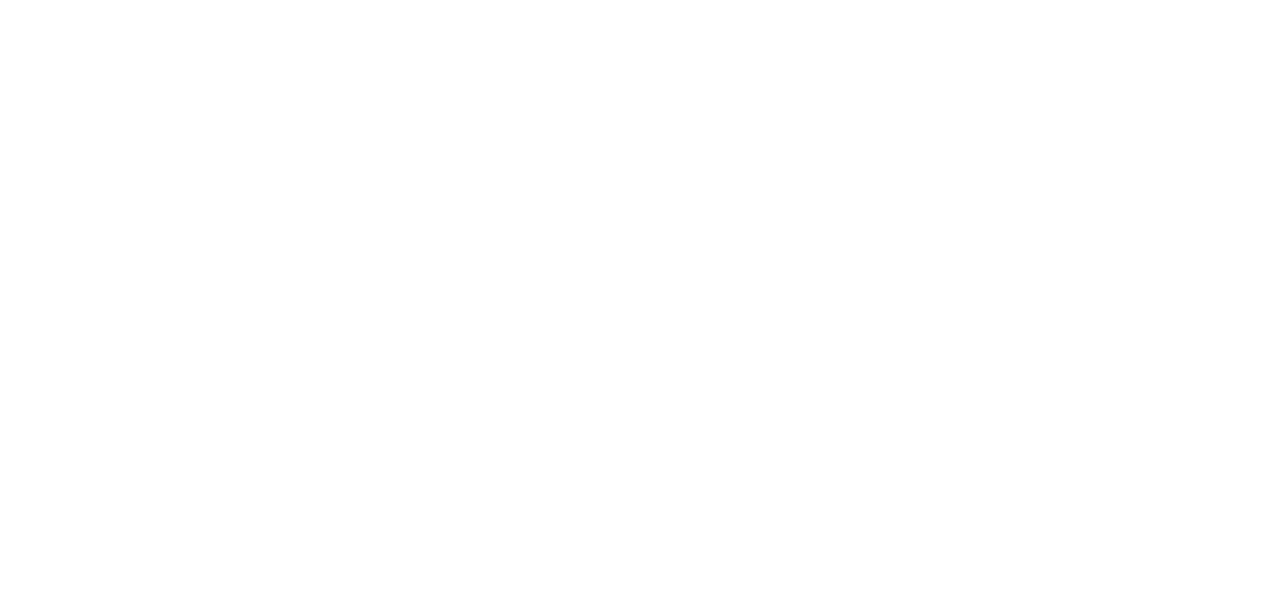
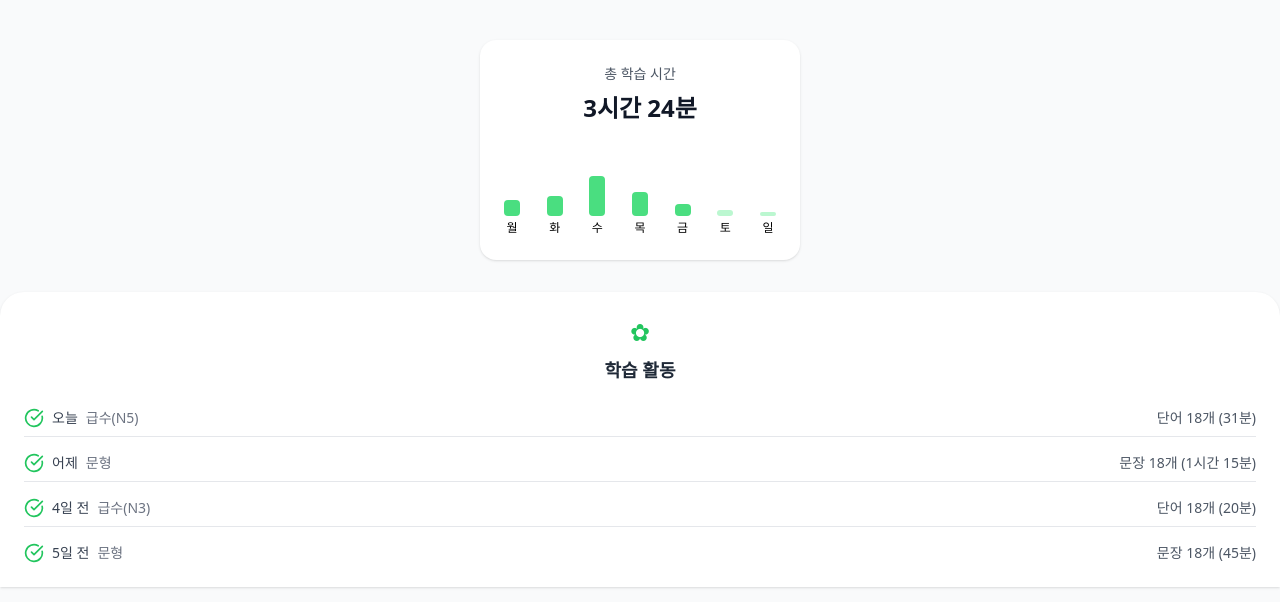
Before and after one commit to engineer-2003/frontend, a React (Vite) app: page /history in a window 1280 px wide. Before the commit this address had no page. Shown: the top 602 px of the page. Built offline with nearby package versions, Linux system fonts and the light colour scheme.

Commit message:
feat: 학습기록확인페이지(history) 추가

```diff
--- a/package.json
+++ b/package.json
@@ -11,6 +11,7 @@
   },
   "dependencies": {
     "axios": "^1.11.0",
+    "lucide-react": "^0.540.0",
     "react": "^19.1.1",
     "react-dom": "^19.1.1",
     "react-router-dom": "^7.8.1"
--- a/src/App.tsx
+++ b/src/App.tsx
@@ -5,6 +5,7 @@ import Signup from "./pages/Signup";
 import MainSelect from "./pages/MainSelect";
 import LevelSelect from "./pages/LevelSelect";
 import PartSelect from "./pages/PartSelect";
+import History from "./pages/History";
 
 export default function App() {
   return (
@@ -15,6 +16,7 @@ export default function App() {
       <Route path="/mainSelect" element={<MainSelect />} />
       <Route path="/levelSelect" element={<LevelSelect />} />
       <Route path="/partSelect" element={<PartSelect />} />
+       <Route path="/history" element={<History />} />
 
     </Routes>
 
--- /dev/null
+++ b/src/pages/History.tsx
@@ -0,0 +1,84 @@
+import { CheckCircle } from "lucide-react";
+
+export default function History() {
+  return (
+    <div className="flex flex-col items-center min-h-screen bg-gray-50">
+      {/* 총 학습 시간 카드 */}
+      <div className="w-80 bg-white rounded-2xl shadow p-6 mt-10 mb-8">
+        <h3 className="text-center text-gray-600 text-sm mb-2">총 학습 시간</h3>
+        <p className="text-center text-2xl font-bold text-gray-900 mb-4">
+          3시간 24분
+        </p>
+
+        {/* 간단 그래프 */}
+        <div className="flex items-end justify-between h-24">
+          {[
+            { day: "월", h: 8 },
+            { day: "화", h: 10 },
+            { day: "수", h: 20 },
+            { day: "목", h: 12 },
+            { day: "금", h: 6 },
+            { day: "토", h: 3 },
+            { day: "일", h: 2 },
+          ].map((d, i) => (
+            <div key={i} className="flex flex-col items-center">
+              <div
+                className={`w-4 rounded ${
+                  i < 5 ? "bg-green-400" : "bg-green-200"
+                }`}
+                style={{ height: `${d.h * 2}px` }}
+              ></div>
+              <span className="text-xs mt-1">{d.day}</span>
+            </div>
+          ))}
+        </div>
+      </div>
+
+      {/* 학습 활동 */}
+      <div className="w-full bg-white rounded-t-3xl shadow p-6">
+        <div className="flex flex-col items-center mb-6">
+          <div className="text-green-500 text-2xl mb-2">✿</div>
+          <h3 className="text-lg font-semibold text-gray-800">학습 활동</h3>
+        </div>
+
+        <ul className="space-y-4 text-sm">
+          <li className="flex items-center justify-between border-b pb-2">
+            <div className="flex items-center space-x-2">
+              <CheckCircle className="w-5 h-5 text-green-500" />
+              <span className="text-gray-700">오늘</span>
+              <span className="text-gray-500">급수(N5)</span>
+            </div>
+            <span className="text-gray-600">단어 18개 (31분)</span>
+          </li>
+
+          <li className="flex items-center justify-between border-b pb-2">
+            <div className="flex items-center space-x-2">
+              <CheckCircle className="w-5 h-5 text-green-500" />
+              <span className="text-gray-700">어제</span>
+              <span className="text-gray-500">문형</span>
+            </div>
+            <span className="text-gray-600">문장 18개 (1시간 15분)</span>
+          </li>
+
+          <li className="flex items-center justify-between border-b pb-2">
+            <div className="flex items-center space-x-2">
+              <CheckCircle className="w-5 h-5 text-green-500" />
+              <span className="text-gray-700">4일 전</span>
+              <span className="text-gray-500">급수(N3)</span>
+            </div>
+            <span className="text-gray-600">단어 18개 (20분)</span>
+          </li>
+
+          <li className="flex items-center justify-between">
+            <div className="flex items-center space-x-2">
+              <CheckCircle className="w-5 h-5 text-green-500" />
+              <span className="text-gray-700">5일 전</span>
+              <span className="text-gray-500">문형</span>
+            </div>
+            <span className="text-gray-600">문장 18개 (45분)</span>
+          </li>
+        </ul>
+      </div>
+    </div>
+  );
+}
--- a/src/pages/MainSelect.tsx
+++ b/src/pages/MainSelect.tsx
@@ -35,7 +35,9 @@ const MainPage: React.FC = () => {
         </button>
 
         {/* 학습 기록 확인 버튼 */}
-        <button className="px-6 py-2 bg-green-500 text-white rounded-lg hover:bg-green-600 transition">
+        <button
+        onClick={() => navigate("/history")}
+        className="px-6 py-2 bg-green-500 text-white rounded-lg hover:bg-green-600 transition">
           학습 기록 확인
         </button>
       </div>
```
Also changed, not shown: 1 other file (tests, documents, lock files or other folders).
